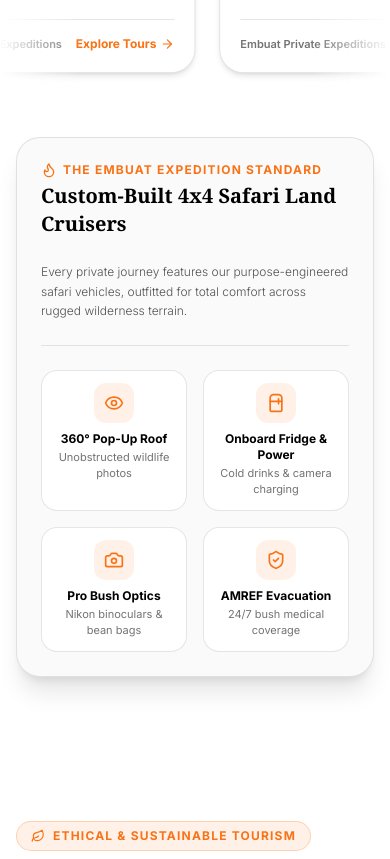
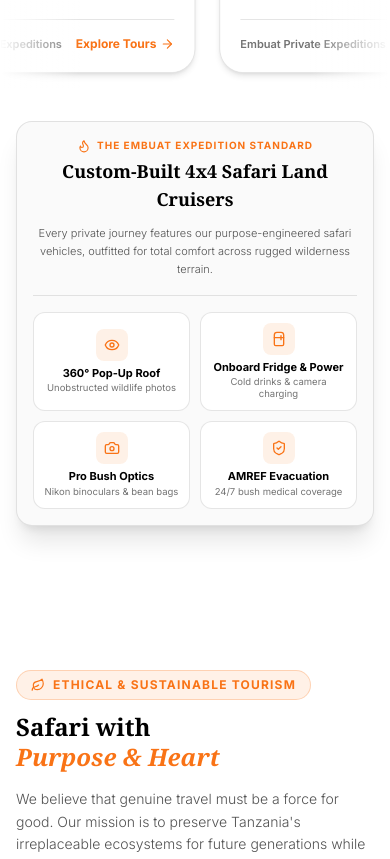
Before and after one commit to FADHY78/tanzania-safari-explorer1, a React (Vite) app: page /about in a window 390 px wide. Shown: the part 6660-7519 px from the top of the page. Built offline with nearby package versions, Linux system fonts and the light colour scheme; a web font is replaced by a local one.

Commit message:
feat: add SignatureSafariExperiences component and DestinationsPage view

```diff
--- a/components/SignatureSafariExperiences.tsx
+++ b/components/SignatureSafariExperiences.tsx
@@ -213,53 +213,53 @@ const SignatureSafariExperiences: React.FC = () => {
       </div>
 
       {/* Interactive Safari Fleet & Bush Comfort Showcase Bar */}
-      <div className="container mx-auto px-4 sm:px-6 mt-12">
-        <div className="max-w-5xl mx-auto p-6 sm:p-8 bg-neutral-50 dark:bg-[#121212] rounded-3xl border border-black/10 dark:border-white/10 shadow-xl">
-          <div className="flex flex-col md:flex-row items-center justify-between gap-6 pb-6 border-b border-black/10 dark:border-white/10">
+      <div className="container mx-auto px-4 sm:px-6 mt-8 sm:mt-12">
+        <div className="max-w-5xl mx-auto p-4 sm:p-8 bg-neutral-50 dark:bg-[#121212] rounded-2xl sm:rounded-3xl border border-black/10 dark:border-white/10 shadow-xl">
+          <div className="flex flex-col md:flex-row items-center justify-between gap-3 sm:gap-6 pb-4 sm:pb-6 border-b border-black/10 dark:border-white/10 text-center md:text-left">
             <div>
-              <span className="text-[#F97316] font-bold text-xs uppercase tracking-widest flex items-center gap-1.5">
-                <Flame className="w-4 h-4 text-[#F97316]" /> The Embuat Expedition Standard
+              <span className="text-[#F97316] font-bold text-[10px] sm:text-xs uppercase tracking-widest flex items-center justify-center md:justify-start gap-1.5">
+                <Flame className="w-3.5 h-3.5 sm:w-4 sm:h-4 text-[#F97316] flex-shrink-0" /> The Embuat Expedition Standard
               </span>
-              <h4 className="text-xl sm:text-2xl font-serif font-bold text-black dark:text-white mt-1">
+              <h4 className="text-lg sm:text-2xl font-serif font-bold text-black dark:text-white mt-1">
                 Custom-Built 4x4 Safari Land Cruisers
               </h4>
             </div>
-            <p className="text-xs sm:text-sm text-neutral-600 dark:text-neutral-400 max-w-md font-light leading-relaxed">
+            <p className="text-[11px] sm:text-sm text-neutral-600 dark:text-neutral-400 max-w-md font-light leading-relaxed">
               Every private journey features our purpose-engineered safari vehicles, outfitted for total comfort across rugged wilderness terrain.
             </p>
           </div>
 
-          <div className="grid grid-cols-2 sm:grid-cols-4 gap-4 pt-6 text-center">
-            <div className="p-3 rounded-2xl bg-white dark:bg-[#0A0A0A] border border-black/10 dark:border-white/10">
-              <div className="w-10 h-10 mx-auto rounded-xl bg-[#F97316]/10 text-[#F97316] flex items-center justify-center mb-2">
-                <Eye className="w-5 h-5" />
+          <div className="grid grid-cols-2 sm:grid-cols-4 gap-2.5 sm:gap-4 pt-4 sm:pt-6 text-center">
+            <div className="p-2.5 sm:p-3.5 rounded-xl sm:rounded-2xl bg-white dark:bg-[#0A0A0A] border border-black/10 dark:border-white/10 flex flex-col items-center justify-center">
+              <div className="w-8 h-8 sm:w-10 sm:h-10 mx-auto rounded-lg sm:rounded-xl bg-[#F97316]/10 text-[#F97316] flex items-center justify-center mb-1.5 sm:mb-2 flex-shrink-0">
+                <Eye className="w-4 h-4 sm:w-5 sm:h-5" />
               </div>
-              <p className="text-xs font-bold text-black dark:text-white">360° Pop-Up Roof</p>
-              <p className="text-[11px] text-neutral-500 dark:text-neutral-400 mt-0.5">Unobstructed wildlife photos</p>
+              <p className="text-[11px] sm:text-xs font-bold text-black dark:text-white leading-tight">360° Pop-Up Roof</p>
+              <p className="text-[9.5px] sm:text-[11px] text-neutral-500 dark:text-neutral-400 mt-0.5 leading-tight">Unobstructed wildlife photos</p>
             </div>
 
-            <div className="p-3 rounded-2xl bg-white dark:bg-[#0A0A0A] border border-black/10 dark:border-white/10">
-              <div className="w-10 h-10 mx-auto rounded-xl bg-[#F97316]/10 text-[#F97316] flex items-center justify-center mb-2">
-                <Refrigerator className="w-5 h-5" />
+            <div className="p-2.5 sm:p-3.5 rounded-xl sm:rounded-2xl bg-white dark:bg-[#0A0A0A] border border-black/10 dark:border-white/10 flex flex-col items-center justify-center">
+              <div className="w-8 h-8 sm:w-10 sm:h-10 mx-auto rounded-lg sm:rounded-xl bg-[#F97316]/10 text-[#F97316] flex items-center justify-center mb-1.5 sm:mb-2 flex-shrink-0">
+                <Refrigerator className="w-4 h-4 sm:w-5 sm:h-5" />
               </div>
-              <p className="text-xs font-bold text-black dark:text-white">Onboard Fridge &amp; Power</p>
-              <p className="text-[11px] text-neutral-500 dark:text-neutral-400 mt-0.5">Cold drinks &amp; camera charging</p>
+              <p className="text-[11px] sm:text-xs font-bold text-black dark:text-white leading-tight">Onboard Fridge &amp; Power</p>
+              <p className="text-[9.5px] sm:text-[11px] text-neutral-500 dark:text-neutral-400 mt-0.5 leading-tight">Cold drinks &amp; camera charging</p>
             </div>
 
-            <div className="p-3 rounded-2xl bg-white dark:bg-[#0A0A0A] border border-black/10 dark:border-white/10">
-              <div className="w-10 h-10 mx-auto rounded-xl bg-[#F97316]/10 text-[#F97316] flex items-center justify-center mb-2">
-                <Camera className="w-5 h-5" />
+            <div className="p-2.5 sm:p-3.5 rounded-xl sm:rounded-2xl bg-white dark:bg-[#0A0A0A] border border-black/10 dark:border-white/10 flex flex-col items-center justify-center">
+              <div className="w-8 h-8 sm:w-10 sm:h-10 mx-auto rounded-lg sm:rounded-xl bg-[#F97316]/10 text-[#F97316] flex items-center justify-center mb-1.5 sm:mb-2 flex-shrink-0">
+                <Camera className="w-4 h-4 sm:w-5 sm:h-5" />
               </div>
-              <p className="text-xs font-bold text-black dark:text-white">Pro Bush Optics</p>
-              <p className="text-[11px] text-neutral-500 dark:text-neutral-400 mt-0.5">Nikon binoculars &amp; bean bags</p>
+              <p className="text-[11px] sm:text-xs font-bold text-black dark:text-white leading-tight">Pro Bush Optics</p>
+              <p className="text-[9.5px] sm:text-[11px] text-neutral-500 dark:text-neutral-400 mt-0.5 leading-tight">Nikon binoculars &amp; bean bags</p>
             </div>
 
-            <div className="p-3 rounded-2xl bg-white dark:bg-[#0A0A0A] border border-black/10 dark:border-white/10">
-              <div className="w-10 h-10 mx-auto rounded-xl bg-[#F97316]/10 text-[#F97316] flex items-center justify-center mb-2">
-                <ShieldCheck className="w-5 h-5" />
+            <div className="p-2.5 sm:p-3.5 rounded-xl sm:rounded-2xl bg-white dark:bg-[#0A0A0A] border border-black/10 dark:border-white/10 flex flex-col items-center justify-center">
+              <div className="w-8 h-8 sm:w-10 sm:h-10 mx-auto rounded-lg sm:rounded-xl bg-[#F97316]/10 text-[#F97316] flex items-center justify-center mb-1.5 sm:mb-2 flex-shrink-0">
+                <ShieldCheck className="w-4 h-4 sm:w-5 sm:h-5" />
               </div>
-              <p className="text-xs font-bold text-black dark:text-white">AMREF Evacuation</p>
-              <p className="text-[11px] text-neutral-500 dark:text-neutral-400 mt-0.5">24/7 bush medical coverage</p>
+              <p className="text-[11px] sm:text-xs font-bold text-black dark:text-white leading-tight">AMREF Evacuation</p>
+              <p className="text-[9.5px] sm:text-[11px] text-neutral-500 dark:text-neutral-400 mt-0.5 leading-tight">24/7 bush medical coverage</p>
             </div>
           </div>
         </div>
```
Also changed, not shown: pages/DestinationsPage.tsx (+23 -21 lines).
